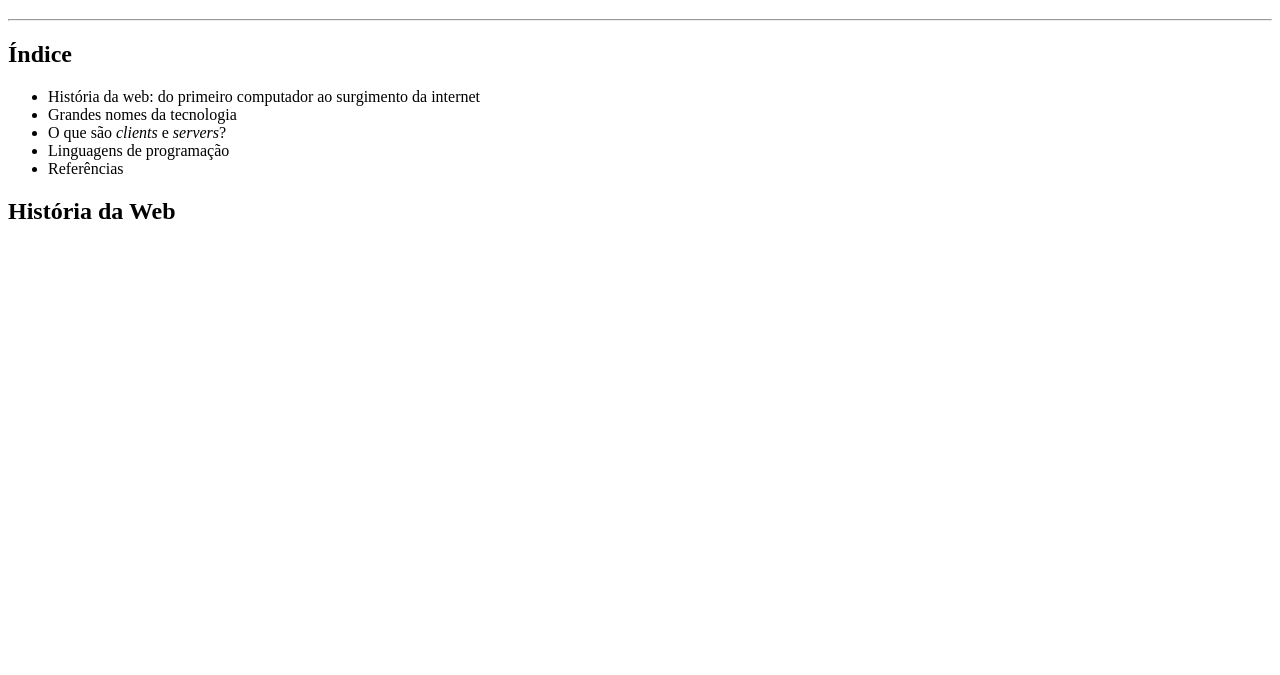
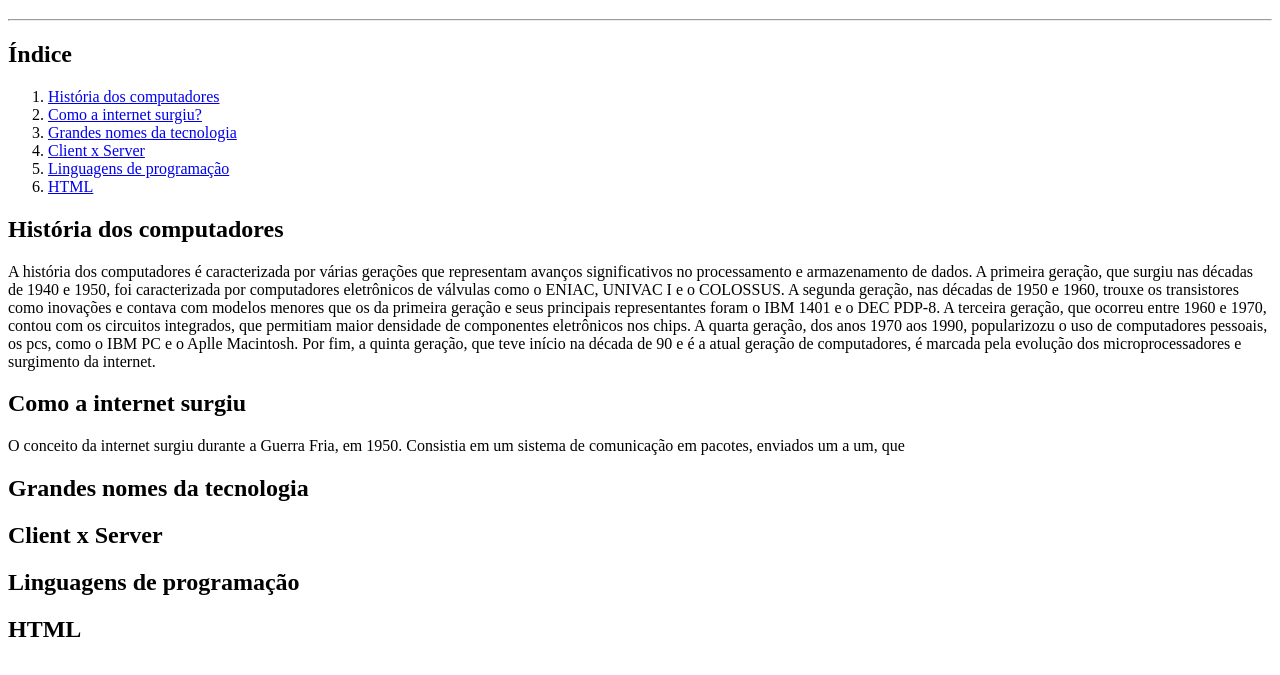
Before and after one commit to saragso/primeiro-html, a plain HTML site: page index.html in a window 1280 px wide. Shown: the part 61-736 px from the top of the page. Drawn offline with Linux system fonts and the light colour scheme.

Commit message:
índice corrigido e adiciona um parágrafo sobre a história dos computadores

```diff
--- a/index.html
+++ b/index.html
@@ -10,14 +10,24 @@
     <hr>
 
     <h2>Índice</h2>
-    <ul>
-        <li><a href="#"></a>História da web: do primeiro computador ao surgimento da internet</li>
-        <li>Grandes nomes da tecnologia</li>
-        <li>O que são <i>clients</i> e <i>servers</i>?</li>
-        <li>Linguagens de programação</li>
-        <li>Referências</li>
-    </ul>
+    <ol>
+        <li><a href="#historia">História dos computadores</a></li>
+        <li><a href="#surgimento">Como a internet surgiu?</a></li>
+        <li><a href="#nomes">Grandes nomes da tecnologia</a></li>
+        <li><a href="#clientserver">Client x Server</a></li>
+        <li><a href="#ling">Linguagens de programação</a></li>
+        <li><a href="#html">HTML</a></li>
+    </ol>
 
-    <h2>História da Web</h2>
+    <h2 id="historia">História dos computadores</h2>
+    <p>A história dos computadores é caracterizada por várias gerações que representam avanços significativos no processamento e armazenamento de dados. A primeira geração, que surgiu nas décadas de 1940 e 1950, foi caracterizada por computadores eletrônicos de válvulas como o ENIAC, UNIVAC I e o COLOSSUS. A segunda geração, nas décadas de 1950 e 1960, trouxe os transistores como inovações e contava com modelos menores que os da primeira geração e seus principais representantes foram o IBM 1401 e o DEC PDP-8. A terceira geração, que ocorreu entre 1960 e 1970, contou com os circuitos integrados, que permitiam maior densidade de componentes eletrônicos nos chips. A quarta geração, dos anos 1970 aos 1990, popularizozu o uso de computadores pessoais, os pcs, como o IBM PC e o Aplle Macintosh. Por fim, a quinta geração, que teve início na década de 90 e é a atual geração de computadores, é marcada pela evolução dos microprocessadores e surgimento da internet.</p>
+
+    <h2 id="surgimento">Como a internet surgiu</h2>
+    <p>O conceito da internet surgiu durante a Guerra Fria, em 1950. Consistia em um sistema de comunicação em pacotes, enviados um a um, que </p>
+    <h2 id="nomes">Grandes nomes da tecnologia</h2>
+    <h2 id="clientserver">Client x Server</h2>
+    <h2 id="ling">Linguagens de programação</h2>
+    <h2 id="html">HTML</h2>
+
 </body>
 </html>
```
